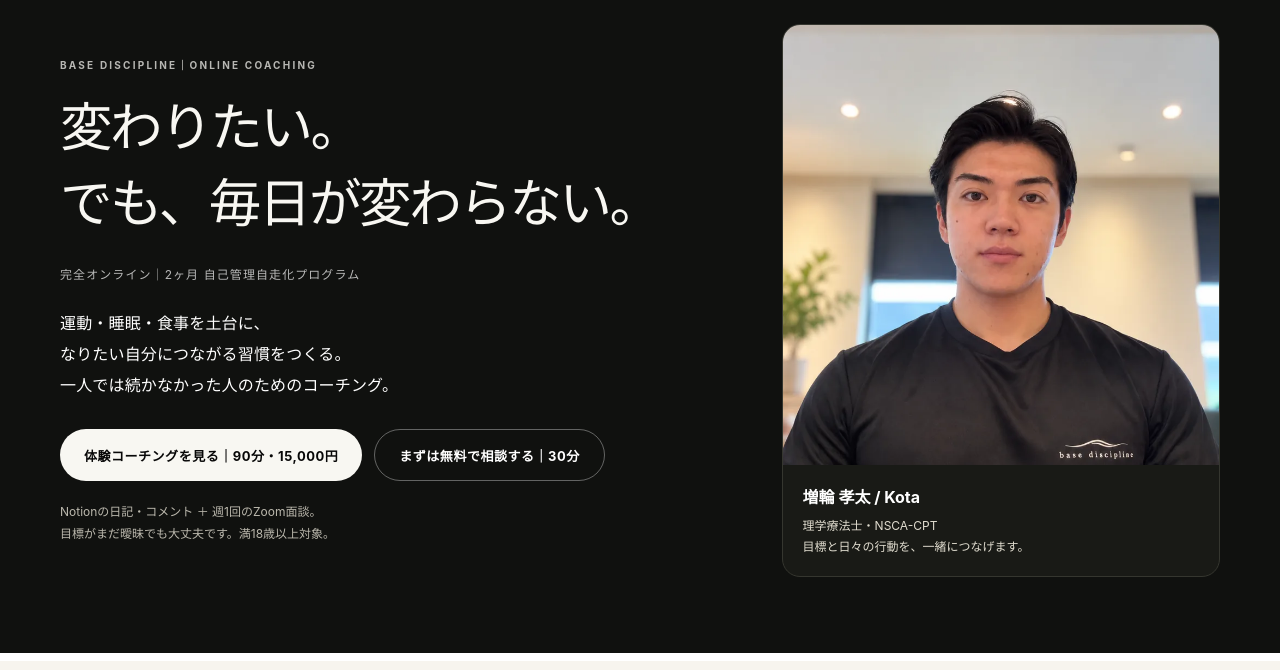
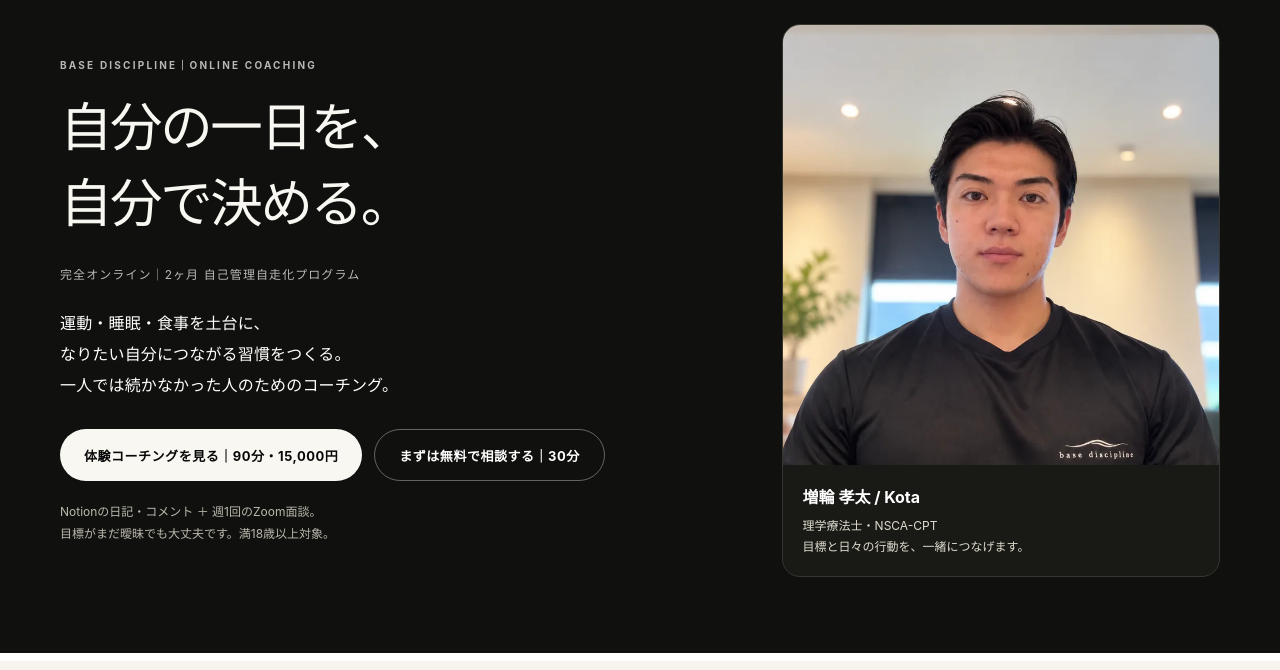
Before and after one commit to basediscipline/basediscipline, a plain HTML site: page index.html in a window 1280 px wide. Shown: the part 130-800 px from the top of the page. Drawn offline with Linux system fonts and the light colour scheme.

Commit message:
Update landing page headline

```diff
--- a/index.html
+++ b/index.html
@@ -354,7 +354,7 @@ section[id],div[id]{scroll-margin-top:78px}
 <section class="hero coaching-hero">
 <div class="wrap hero-layout"><div class="hero-content">
 <div class="label">BASE DISCIPLINE｜ONLINE COACHING</div>
-<h1>変わりたい。<br/>でも、毎日が変わらない。</h1>
+<h1>自分の一日を、<br/>自分で決める。</h1>
 <p class="hero-sub">完全オンライン｜2ヶ月 自己管理自走化プログラム</p>
 <p class="hero-lead">運動・睡眠・食事を土台に、<br/>なりたい自分につながる習慣をつくる。<br/>一人では続かなかった人のためのコーチング。</p>
 <div class="actions"><a class="btn btn-light" href="#trial">体験コーチングを見る｜90分・15,000円</a><a class="btn btn-outline" href="#counseling">まずは無料で相談する｜30分</a></div>
```
